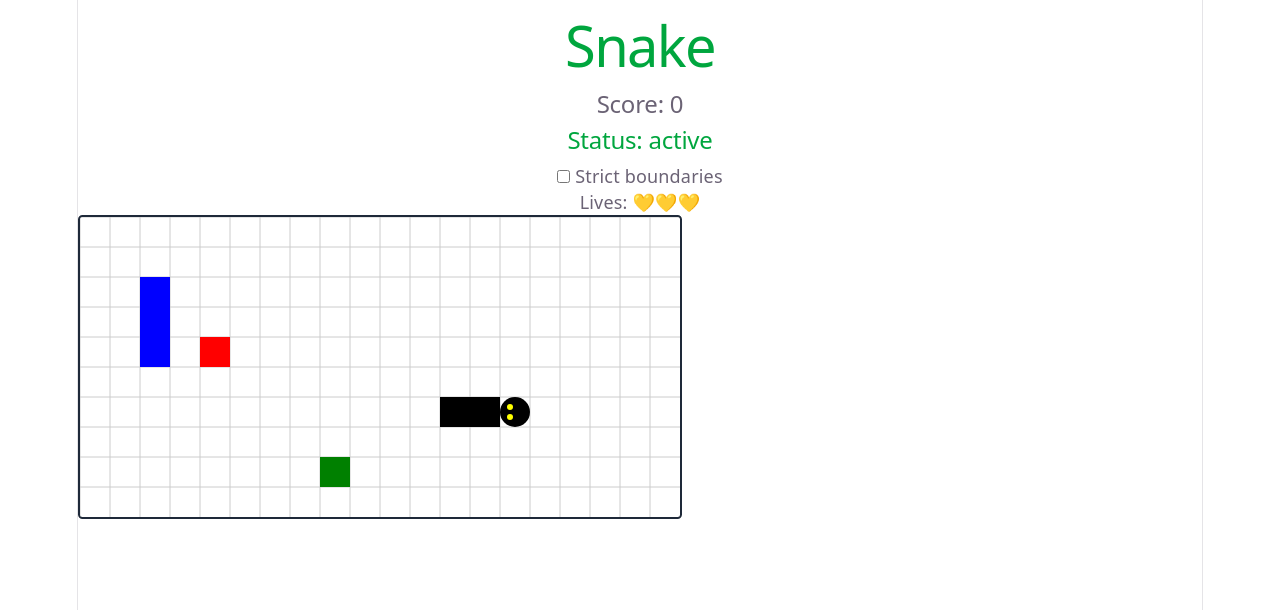
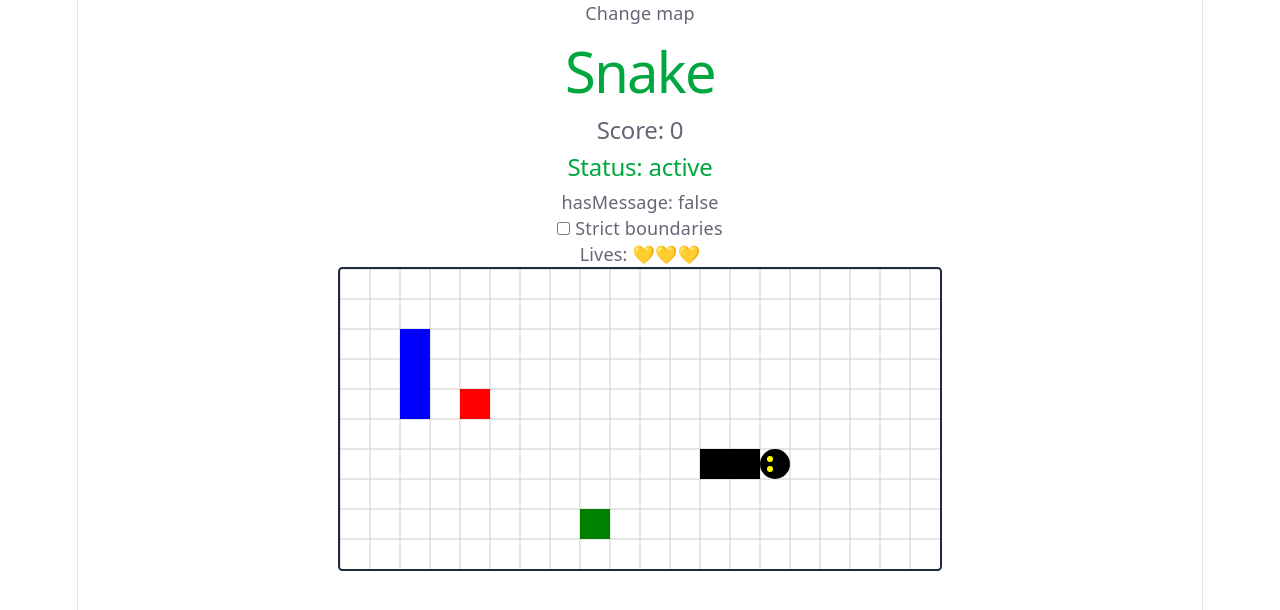
Before and after one commit to Gafafafa25/react-game-snake, a React (Vite) app: page / in a window 1280 px wide. Shown: the top 610 px of the page. Built offline with nearby package versions, Linux system fonts and the light colour scheme.

Commit message:
drawCross() changes rename const hasMessage wrong add changeMap()

```diff
--- a/src/components/Game.jsx
+++ b/src/components/Game.jsx
@@ -6,16 +6,22 @@ const ROWS = 10
 const GAMESPEED = 200
 const INITSNAKE = [{x: 7, y: 6}, {x: 6, y: 6}, {x: 5, y: 6}]
 const INITDIRECTION = {dx: 1, dy: 0}
-const COUNTDOWN = 7
-const WALLS = [{x: 2, y: 2}, {x: 2, y: 3}, {x: 2, y: 4}]
+// const WALLS = [{x: 2, y: 2}, {x: 2, y: 3}, {x: 2, y: 4}]
 const FOOD = {x: 4, y: 4}
 const FOODX2 = {x: 8, y: 8}
 const FOODX2COUNT = 0
 const COLLISION = {x: -1, y: -1}
 const LIVES = 3
-const BONUSFOOD = 0
-const BONUSFOODTIMER = false
-const TIMERTIME = 7 //rename
+const HEALTHBOX = 0
+const ISHEALTHBOX = false
+const HEALTHBOXTIME = 7
+const WALLSMAP = [
+    [{x: 2, y: 2}, {x: 2, y: 3}, {x: 2, y: 4}],
+    [{x: 2, y: 2}, {x: 2, y: 3}],
+    [{x: 2, y: 2}]
+]
+const WALLMAPNUMBER = 0
+const WALLS = WALLSMAP[WALLMAPNUMBER]
 
 const compareCells = (cell1, cell2) => {
     return cell1.x === cell2.x && cell1.y === cell2.y
@@ -30,12 +36,12 @@ const createInitialState = () => {
     return {
         snake: INITSNAKE,
         walls: WALLS,
+        wallsMapNumber: WALLMAPNUMBER,
         food: FOOD,
         foodX2: FOODX2,
         foodX2Count: FOODX2COUNT,
-        bonusFood: BONUSFOOD, //todo: healthBox
-        bonusFoodTimer: BONUSFOODTIMER, // todo: rename isHealthBox === {X: -1, Y: -1}
-        startTimer: TIMERTIME,
+        healthBox: HEALTHBOX,
+        isHealthBox: ISHEALTHBOX,
         collision: COLLISION,
         isCollision: false,
         direction: INITDIRECTION,
@@ -43,7 +49,8 @@ const createInitialState = () => {
         score: 0,
         strictMode: false,
         status: "active",
-        statusColor: "green"
+        statusColor: "green",
+        hasMessage: false
     }
 }
 const getNextHead = (head, direction, strictMode) => {
@@ -108,17 +115,15 @@ const getEmptyCell = (currentState) => {
 
 const getNextGameState = (currentState, direction) => {
     const tmpHead = getNextHead(currentState.snake[0], direction, currentState.strictMode)
-    console.log(tmpHead, " tmpHead")
-    // console.log(currentState.bonusFood, " currentState.bonusFood")
+    // console.log(tmpHead, " tmpHead")
     if (isOutside(tmpHead) && currentState.strictMode === true) {
-        // return {...currentState, status: "gameOver", statusColor: "red", lives: currentState.lives - 1}
-        return {...currentState, isCollision: true, lives: currentState.lives - 1, status: "pause", statusColor: "blue",
-        collision: tmpHead}
+        return {
+            ...currentState, isCollision: true, lives: currentState.lives - 1, status: "pause", statusColor: "blue",
+            collision: tmpHead
+        }
     }
     for (let i = 1; i < currentState.snake.length; i++) {
         if (compareCells(tmpHead, currentState.snake[i])) {
-            // drawCross() // add status -1
-            // return {...currentState, collision: currentState.snake[i]} //collision with tail rename
             return {
                 ...currentState,
                 isCollision: true,
@@ -131,31 +136,26 @@ const getNextGameState = (currentState, direction) => {
     }
     for (let i = 0; i < currentState.walls.length; i++) {
         if (compareCells(tmpHead, currentState.walls[i])) {
-            // return {...currentState, status: "gameOver", statusColor: "red"} //add direction: direction ?
             return {
                 ...currentState,
                 isCollision: true,
+                hasMessage: true, //todo: hasMessage, collision
                 collision: tmpHead,
                 lives: currentState.lives - 1,
                 status: "pause",
                 statusColor: "blue"
-            } //add direction: direction ?
-
+            }
         }
     }
     const snake = [tmpHead, ...currentState.snake.slice(0, -1)]
     //fruit collision
-    //todo: all collisions in one function
-    if (compareCells(tmpHead, currentState.bonusFood)) {
-        console.log(" + +++")
-        // return {...currentState, snake: snake, score: currentState.score,
-        //     direction: direction, bonusFood: bonusFood, lives: currentState.lives + 1, bonusFoodTimer: false}
+    if (compareCells(tmpHead, currentState.healthBox)) {
         return {
             ...currentState, snake: snake, score: currentState.score,
-            direction: direction, lives: currentState.lives + 1, bonusFoodTimer: false, collision: currentState.collision
+            direction: direction, lives: currentState.lives + 1, isHealthBox: false, collision: currentState.collision
         }
     }
-    if (compareCells(tmpHead, currentState.food) || currentState.foodX2Count > 0 || compareCells(tmpHead, currentState.bonusFood)) {
+    if (compareCells(tmpHead, currentState.food) || currentState.foodX2Count > 0 || compareCells(tmpHead, currentState.healthBox)) {
         const food = getEmptyCell(currentState)
         const score = currentState.score + 1
         const snake = [tmpHead, ...currentState.snake]
@@ -173,8 +173,10 @@ const getNextGameState = (currentState, direction) => {
         const foodX2 = getEmptyCell(currentState)
         const score = currentState.score * 2
         const snake = [tmpHead, ...currentState.snake]
-        return {...currentState, snake: snake, foodX2: foodX2, score: score, foodX2Count: 5, direction: direction,
-            collision: currentState.collision}
+        return {
+            ...currentState, snake: snake, foodX2: foodX2, score: score, foodX2Count: 5, direction: direction,
+            collision: currentState.collision
+        }
     }
 
     return {...currentState, snake: snake, direction: direction, collision: currentState.collision}
@@ -240,10 +242,11 @@ const drawCross = (ctx, collision) => {
 
     // Линия от нижнего левого к верхнему правому
     ctx.beginPath();
-    ctx.moveTo(collision.x * CELLSIZE + CELLSIZE , collision.y * CELLSIZE);
+    ctx.moveTo(collision.x * CELLSIZE + CELLSIZE, collision.y * CELLSIZE);
     ctx.lineTo(collision.x * CELLSIZE, collision.y * CELLSIZE + CELLSIZE);
     ctx.stroke();
 }
+
 
 const renderGame = (canvas, state, seconds) => {
     const ctx = canvas.getContext('2d')
@@ -261,15 +264,14 @@ const renderGame = (canvas, state, seconds) => {
         drawCell(ctx, state.walls[i], 'blue')
     }
     drawCell(ctx, state.foodX2, 'green')
-    if (state.bonusFoodTimer === true) { //collusion not
-        drawCell(ctx, state.bonusFood, 'purple')
-        //todo: add timerTime
+    if (state.isHealthBox === true) { //collusion not
+        drawCell(ctx, state.healthBox, 'purple')
         ctx.font = '20px Arial'
         ctx.fillStyle = 'white'
         ctx.textAlign = 'center'
         ctx.textBaseline = 'middle'
-        const textX = state.bonusFood.x * CELLSIZE + CELLSIZE / 2
-        const textY = state.bonusFood.y * CELLSIZE + CELLSIZE / 2
+        const textX = state.healthBox.x * CELLSIZE + CELLSIZE / 2
+        const textY = state.healthBox.y * CELLSIZE + CELLSIZE / 2
         ctx.fillText(`${seconds}`, textX, textY)
     }
     if (!compareCells(state.collision, {x: -1, y: -1})) {
@@ -296,7 +298,7 @@ const keyToDirection = {
 
 const Game = () => {
     const [gameState, setGameState] = useState(() => createInitialState())
-    const [seconds, setSeconds] = useState(COUNTDOWN) //todo: rename
+    const [seconds, setSeconds] = useState(HEALTHBOXTIME)
     const canvasRef = useRef(null)
     const directionRef = useRef(INITDIRECTION)
 
@@ -323,7 +325,7 @@ const Game = () => {
         const handleKeyDown = (e) => {
             if (e.code === "Space") {
                 setGameState((gameState) => {
-                    return {...gameState, status: gameState.status === "active" ? "pause" : "active"}
+                    return {...gameState, status: gameState.status === "active" ? "pause" : "active", hasMessage: false}
                 })
                 return
             }
@@ -348,67 +350,57 @@ const Game = () => {
     useEffect(() => {
         if (gameState.lives < 3) {
             const bonusFoodTimer = setTimeout(() => {
-                // console.log(gameState.bonusFood, " bonusFoodTimerEffect")
-                setSeconds(COUNTDOWN)
+                setSeconds(HEALTHBOXTIME)
                 setGameState((currentGameState) => {
                     const newFood = getEmptyCell(gameState)
-                    return {...currentGameState, bonusFoodTimer: true, bonusFood: newFood}
-                    // return {...currentGameState, bonusFoodTimer: true}
-
+                    return {...currentGameState, isHealthBox: true, healthBox: newFood}
                 })
             }, 1000) //delay
             return () => clearTimeout(bonusFoodTimer)
         }
-    }, [gameState.lives]) //add bonusfood collision //+1 live
+    }, [gameState.lives])
 
     useEffect(() => {
         const interval = setInterval(() => {
             setSeconds(prevSeconds => {
                 if (prevSeconds <= 1) {
-                    setGameState((currentGameState) => ({...currentGameState, bonusFoodTimer: false}))
-                    return COUNTDOWN
+                    setGameState((currentGameState) => ({...currentGameState, isHealthBox: false}))
+                    return HEALTHBOXTIME
                 }
                 return prevSeconds - 1
             })
         }, 1000)
         return () => clearInterval(interval)
-    }, [gameState.bonusFoodTimer, gameState.status])
+    }, [gameState.isHealthBox, gameState.status])
 
     // useEffect(() => {
-    //     const interval = setInterval(() => {
-    //         setSeconds(prevSeconds => prevSeconds - 1 < 0 ? 0 : prevSeconds - 1)
-    //     }, 1000) //countdown
-    //     return () => {
-    //         clearInterval(interval)
-    //         setSeconds(7)
-    //     }
-    // }, [])
+    //     if (!gameState.isCollision) return
+    //     console.log("Oops... You need to change direction and press the space bar")
+    //     setGameState(currentGameState => ({...currentGameState, status: "active", hasMessage: true}))
+    //     // setGameState(currentGameState => ({...currentGameState, isCollision: false, hasMessage: false}))
+    // }, [gameState.isCollision])
 
     // useEffect(() => {
-    //     if (seconds !== 0) return //todo: if no timer square
-    //     setGameState(currentGameState => ({...currentGameState, bonusFoodTimer: false}))
-    // }, [seconds])
+    //     if (gameState.isCollision && gameState.status === "pause") {
+    //         return () => setGameState(currentGameState => ({...currentGameState, hasMessage: true}))
+    //     }
+    //     return () => setGameState(currentGameState => ({...currentGameState, hasMessage: false}))
+    // }, [gameState.isCollision, gameState.status])
 
-
-
-    useEffect(() => {
-        if (!gameState.isCollision) return
-        const delay3Seconds = setTimeout(() => {
-            console.log("Oops... You need to change direction and press the space bar") //todo: message
-            setGameState(currentGameState => ({...currentGameState, status: "active"}))
-        }, 3000)
-        return () => {
-            clearTimeout(delay3Seconds)
-            setGameState(currentGameState => ({...currentGameState, isCollision: false}))
+    const changeMap = () => {
+        if (gameState.walls === WALLSMAP[WALLSMAP.length - 1]) {
+            setGameState(currentGameState => ({...currentGameState, walls: WALLSMAP[0], wallsMapNumber: 0}))
         }
-    }, [gameState.isCollision])
-
+        setGameState(currentGameState => ({...currentGameState, walls: WALLSMAP[currentGameState.wallsMapNumber + 1]}))
+    }
 
     return (
         <section>
+            <button onClick={() => changeMap()}>Change map</button>
             <h1 className="text-green-600">Snake</h1>
             <h2>Score: {gameState.score}</h2>
             <h2 className={`text-` + gameState.statusColor + `-600`}>Status: {gameState.status}</h2>
+            <h3>hasMessage: {gameState.hasMessage ? "true" : "false"}</h3>
             <div>
                 <input type="checkbox" id="option1" checked={gameState.strictMode}
                        onChange={() => setGameState(gameState => ({...gameState, strictMode: !gameState.strictMode}))}/>
@@ -420,6 +412,7 @@ const Game = () => {
             </div>
             <canvas className="border-2 border-gray-800 rounded lg" ref={canvasRef} width={COLUMNS * CELLSIZE}
                     height={ROWS * CELLSIZE}/>
+            {gameState.hasMessage && <p>Oops... You need to change direction and press the space bar</p>}
         </section>
     )
 }
--- a/src/index.css
+++ b/src/index.css
@@ -111,3 +111,7 @@ code {
   padding: 4px 8px;
   background: var(--code-bg);
 }
+
+section {
+  margin: 0 auto;
+}
```
